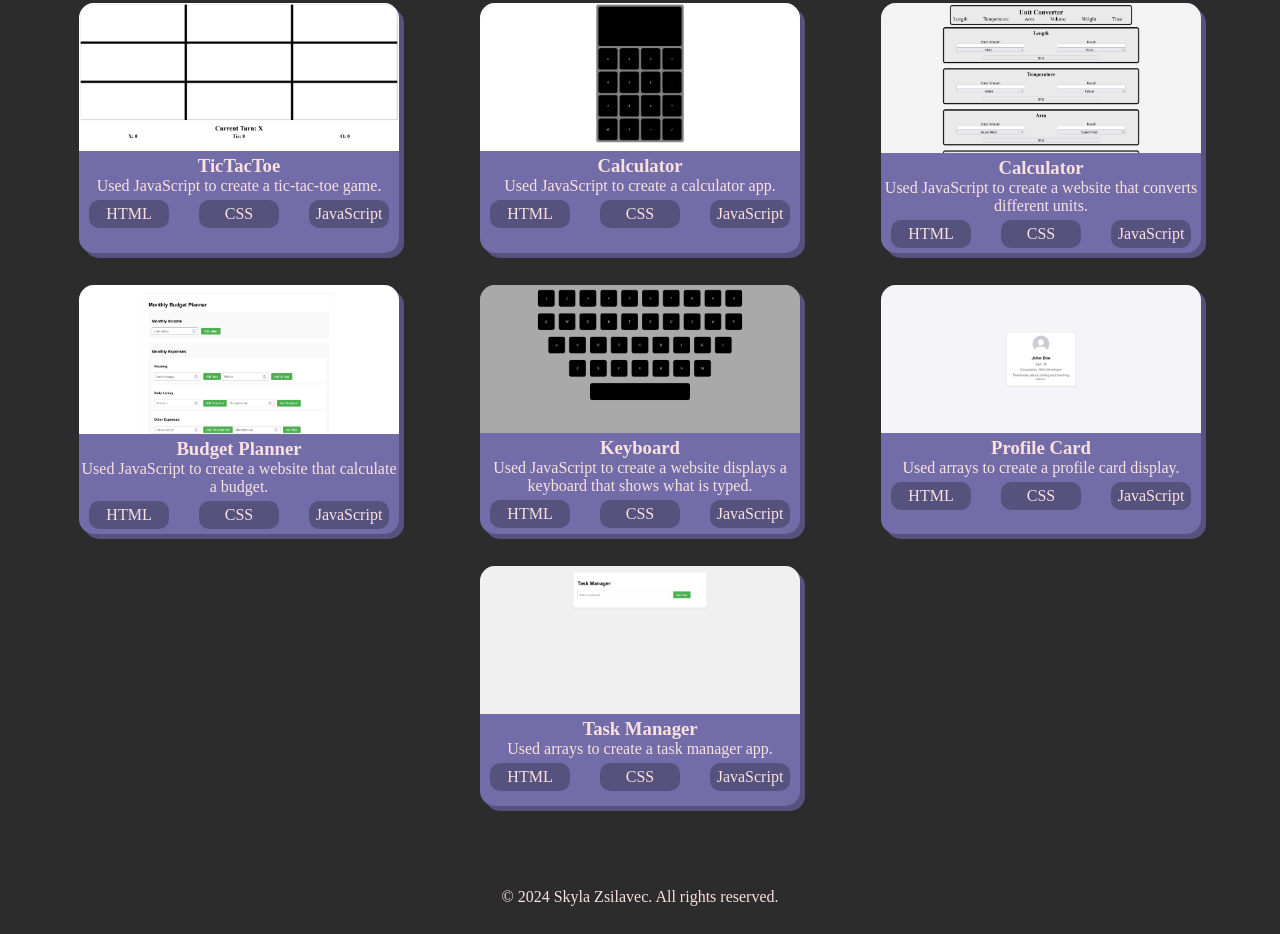
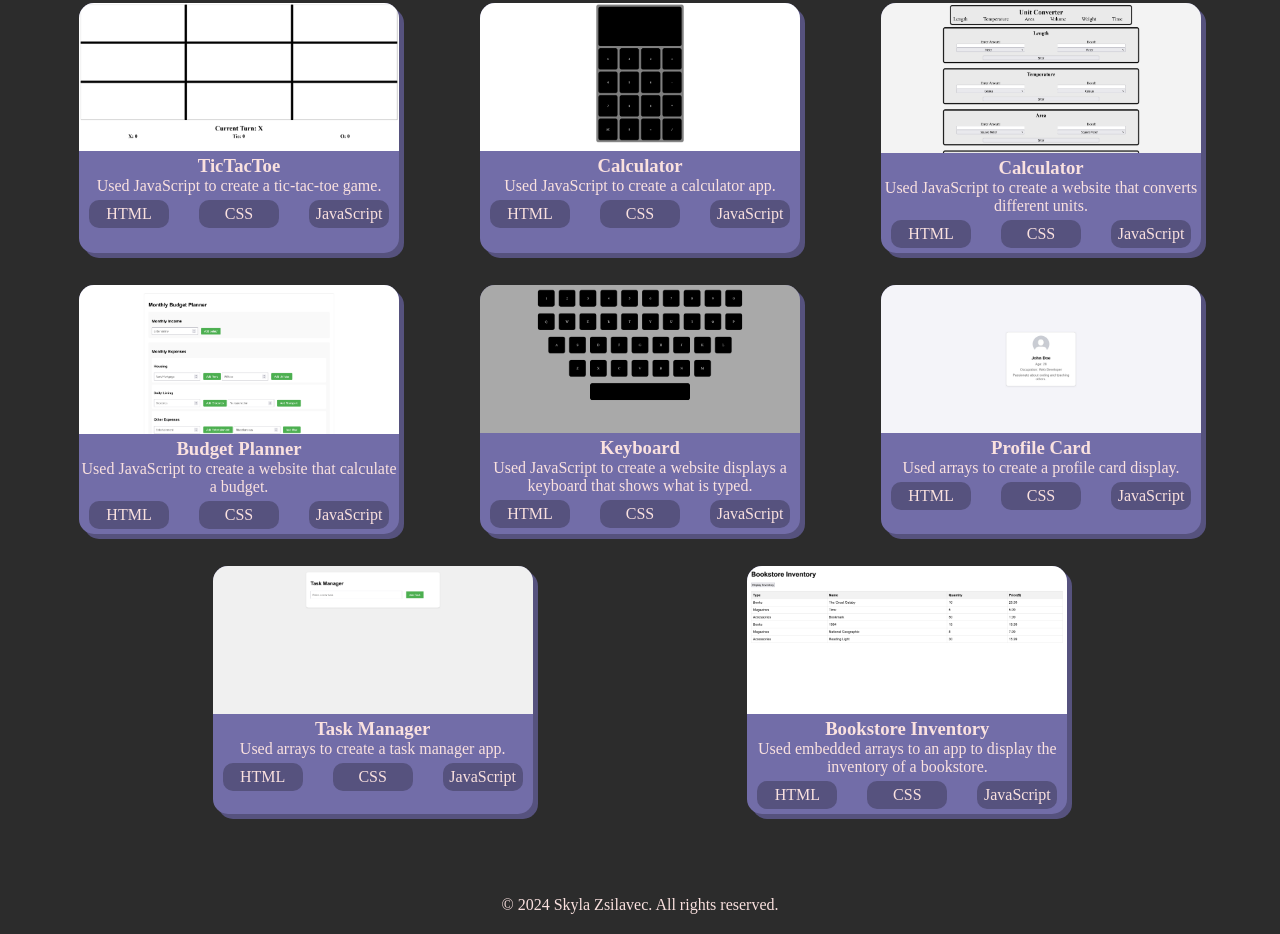
Before and after one commit to Vyxynn/Portfolio, a plain HTML site: page projects.html in a window 1280 px wide. Shown: the part 840-1774 px from the top of the page. Drawn offline with Linux system fonts and the light colour scheme.

Commit message:
21/1 commit 2

```diff
--- a/projects.html
+++ b/projects.html
@@ -267,6 +267,19 @@
                         </div>
                     </a>
                 </div>
+
+                <div class="item hover">
+                    <a href="https://vyxynn.github.io/bookstoreInventory/" target="_blank">
+                        <img src="./Images/bookstoreInventory.png">
+                        <h3>Bookstore Inventory</h3>
+                        <p>Used embedded arrays to an app to display the inventory of a bookstore.</p>
+                        <div class="tagContainer">
+                            <p class="tagItem">HTML</p>
+                            <p class="tagItem">CSS</p>
+                            <p class="tagItem">JavaScript</p>
+                        </div>
+                    </a>
+                </div>
             </div>
         </div>
 
```
Also changed, not shown: Images/bookstoreInventory.png (added).
